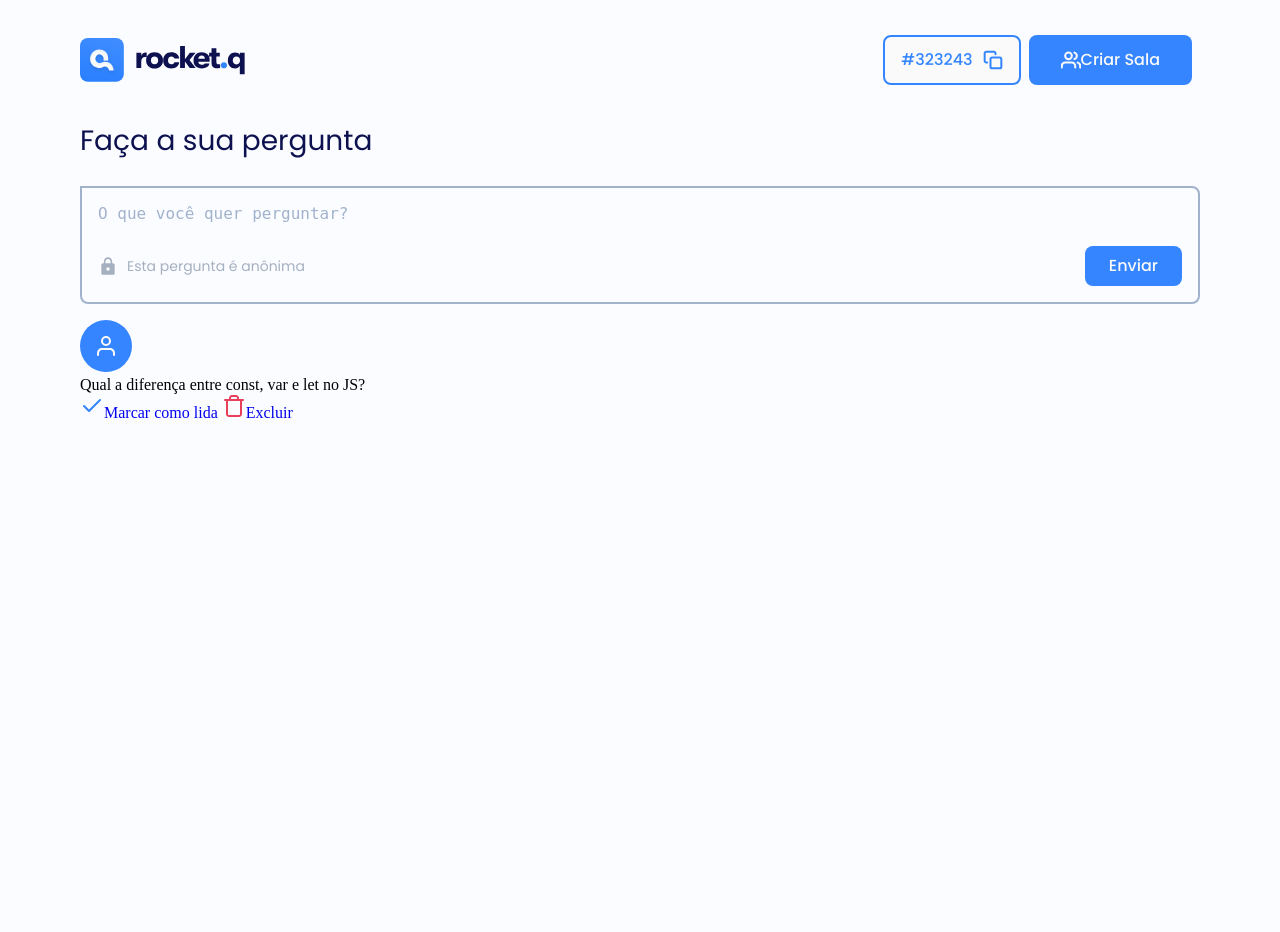
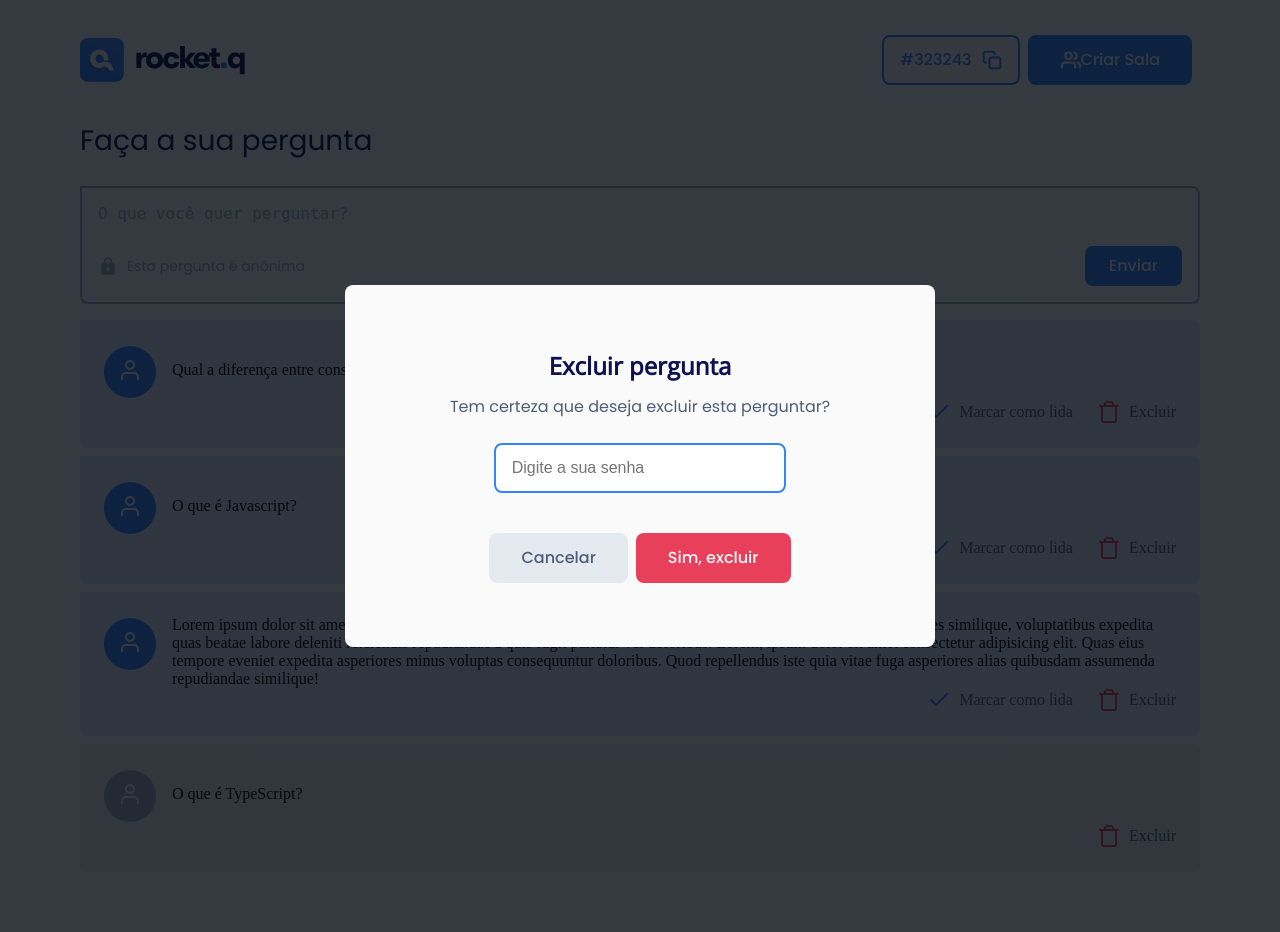
Before and after one commit to subarusakaguchi/NLW_2021_Discover, a web app: file room.html in a window 1280 px wide. Run offline with its HTML, style and script files only (its server is not run), Linux system fonts and the light colour scheme.

Commit message:
Fim do dia 3

```diff
--- a/room.html
+++ b/room.html
@@ -11,6 +11,7 @@
     <!-- CSS -->
     <link rel="stylesheet" href="./style/global.css">
     <link rel="stylesheet" href="./style/room.css">
+    <link rel="stylesheet" href="./style/modal.css">
     <!-- Fonts -->
     <link rel="preconnect" href="https://fonts.gstatic.com">
     <link href="https://fonts.googleapis.com/css2?family=Open+Sans&family=Poppins:wght@400;500;700&display=swap"
@@ -50,23 +51,93 @@
             <h2 class="sr-only">Perguntas da comunidade</h2>
             <div class="questions">
                 <div class="questionWrapper">
-                    <div class="quetionContent">
+                    <div class="questionContent">
                         <div class="user">
-                            <img src="./assets/avatar.svg" alt="icon de avatar">
+                            <img src="./assets/user.svg" alt="icon de avatar">
                         </div>
                         <div class="question">
                             <p>Qual a diferença entre const, var e let no JS?</p>
                         </div>
                     </div>
+                    <div class="action">
+                        <a href="#" class="check"><img src="./assets/check.svg" alt="Icon marcar lido">Marcar como
+                            lida</a>
+                        <a href="#" class="delete"><img src="./assets/trash.svg" alt="Icon excluir">Excluir</a>
+                    </div>
                 </div>
-                <div class="action">
-                    <a href="#" class="check"><img src="./assets/check.svg" alt="Icon marcar lido">Marcar como lida</a>
-                    <a href="#" class="delete"><img src="./assets/trash.svg" alt="Icon excluir">Excluir</a>
+
+                <div class="questionWrapper">
+                    <div class="questionContent">
+                        <div class="user">
+                            <img src="./assets/user.svg" alt="icon de avatar">
+                        </div>
+                        <div class="question">
+                            <p>O que é Javascript?</p>
+                        </div>
+                    </div>
+                    <div class="action">
+                        <a href="#" class="check"><img src="./assets/check.svg" alt="Icon marcar lido">Marcar como
+                            lida</a>
+                        <a href="#" class="delete"><img src="./assets/trash.svg" alt="Icon excluir">Excluir</a>
+                    </div>
+                </div>
+
+                <div class="questionWrapper">
+                    <div class="questionContent">
+                        <div class="user">
+                            <img src="./assets/user.svg" alt="icon de avatar">
+                        </div>
+                        <div class="question">
+                            <p>Lorem ipsum dolor sit amet consectetur adipisicing elit. Nesciunt natus assumenda magnam
+                                aliquid. Dolorum asperiores similique, voluptatibus expedita quas beatae labore deleniti
+                                reiciendis repudiandae a quis fugit pariatur vel doloribus.
+                                Lorem, ipsum dolor sit amet consectetur adipisicing elit. Quas eius tempore eveniet
+                                expedita asperiores minus voluptas consequuntur doloribus. Quod repellendus iste quia
+                                vitae fuga asperiores alias quibusdam assumenda repudiandae similique!
+                            </p>
+                        </div>
+                    </div>
+                    <div class="action">
+                        <a href="#" class="check"><img src="./assets/check.svg" alt="Icon marcar lido">Marcar como
+                            lida</a>
+                        <a href="#" class="delete"><img src="./assets/trash.svg" alt="Icon excluir">Excluir</a>
+                    </div>
+                </div>
+
+                <div class="questionWrapper read">
+                    <div class="questionContent">
+                        <div class="user">
+                            <img src="./assets/user.svg" alt="icon de avatar">
+                        </div>
+                        <div class="question">
+                            <p>O que é TypeScript?</p>
+                        </div>
+                    </div>
+                    <div class="action">
+                        <a href="#" class="delete"><img src="./assets/trash.svg" alt="Icon excluir">Excluir</a>
+                    </div>
                 </div>
             </div>
         </div>
     </div>
 
+
+    <!-- MODAL -->
+    <div class="modalWrapper">
+        <div class="modal">
+            <h2>Excluir pergunta</h2>
+            <p>Tem certeza que deseja excluir esta perguntar?</p>
+            <form action="">
+                <label for="password" class="sr-only">Digite a sua senha</label>
+                <input type="password" name="password" id="password" placeholder="Digite a sua senha">
+                <div class="buttons">
+                    <div class="button gray">Cancelar</div>
+                    <button class="red">Sim, excluir</button>
+                </div>
+
+            </form>
+        </div>
+    </div>
 </body>
 
 </html>
--- a/style/global.css
+++ b/style/global.css
@@ -18,6 +18,7 @@ html {
     --overlay: #040911;
     --iconsDetails: #A5B0C1;
 
+    --grayInactive: #EAECF2;
     --grayDark: #4D5E77;
     --grayBlue: #A1B2CD;
     --grayMedium: #D3D9E2;
@@ -43,6 +44,20 @@ body {
     width: 100%;
     margin: 0 auto;
 }
+
+button.red,
+.button.red {
+    background-color: var(--red);
+    color: var(--white);
+}
+
+button.gray,
+.button.gray {
+    background-color: var(--grayLight);
+    color: var(--grayDark);
+}
+
+/* Header */
 
 .content header {
     width: 80%;
@@ -95,7 +110,8 @@ button:hover,
     filter: brightness(1.2);
 }
 
-button>img .button>img {
+button>img,
+.button>img {
     margin-left: 1rem;
     width: 20rem;
 }
--- /dev/null
+++ b/style/modal.css
@@ -0,0 +1,54 @@
+.modalWrapper {
+    position: fixed;
+    width: 100vw;
+    height: 100vh;
+    top: 0;
+    left: 0;
+    display: flex;
+    background-color: rgba(4, 9, 17, 0.8);
+}
+
+.modalWrapper .modal {
+    font-family: 'Poppins', sans-serif;
+    width: min(590rem, 90%);
+    background-color: var(--white);
+    text-align: center;
+    margin: auto;
+    padding: 64rem 86rem;
+    border-radius: 8rem;
+}
+
+.modalWrapper .modal h2 {
+    font-size: 24rem;
+    font-weight: 700;
+    margin-bottom: 12rem;
+    color: var(--black);
+}
+
+.modalWrapper .modal p {
+    margin-bottom: 24rem;
+    color: var(--grayDark);
+}
+
+.modalWrapper .modal input {
+    margin-bottom: 40rem;
+    padding: 13rem 16rem;
+    border: 2rem solid var(--blue);
+    outline: none;
+    width: min(70%, 302rem);
+}
+
+.modalWrapper .modal .buttons {
+    display: flex;
+    align-items: center;
+    justify-content: center;
+}
+
+.modalWrapper .modal .buttons > .button {
+    margin-right: 8rem;
+}
+
+.modalWrapper .modal .buttons > button,
+.modalWrapper .modal .buttons > .button {
+    padding: 13rem 32rem;
+}
--- a/style/room.css
+++ b/style/room.css
@@ -86,3 +86,59 @@
     padding: 8rem 24rem;
     line-height: 24rem;
 }
+
+/* Questions */
+
+.questionWrapper {
+    background-color: var(--lightBlue);
+    padding: 24rem;
+    margin-bottom: 8rem;
+    border-radius: 0 8rem 8rem 8rem;
+}
+
+.questionWrapper .questionContent {
+    display: flex;
+    align-items: flex-start;
+}
+
+.questionWrapper .questionContent .user {
+    background-color: var(--blue);
+    clip-path: circle();
+    padding: 14rem;
+}
+
+.questionWrapper .questionContent p {
+    margin-left: 16rem;
+    word-break: break-word;
+    display: flex;
+    align-items: center;
+    min-height: 52rem;
+}
+
+.questionWrapper .action {
+    display: flex;
+    align-items: center;
+    justify-content: flex-end;
+}
+
+.questionWrapper .action > a {
+    display: flex;
+    align-items: center;
+    color: var(--grayDark);
+}
+
+.questionWrapper .action > a > img {
+    margin-right: 8rem;
+}
+
+.questionWrapper .action > a + a {
+    margin-left: 24rem;
+}
+
+.questionWrapper.read {
+    background-color: var(--grayInactive);
+}
+
+.questionWrapper.read .questionContent .user {
+    background-color: var(--grayBlue);
+}
```
Also changed, not shown: assets/user.svg (added).
